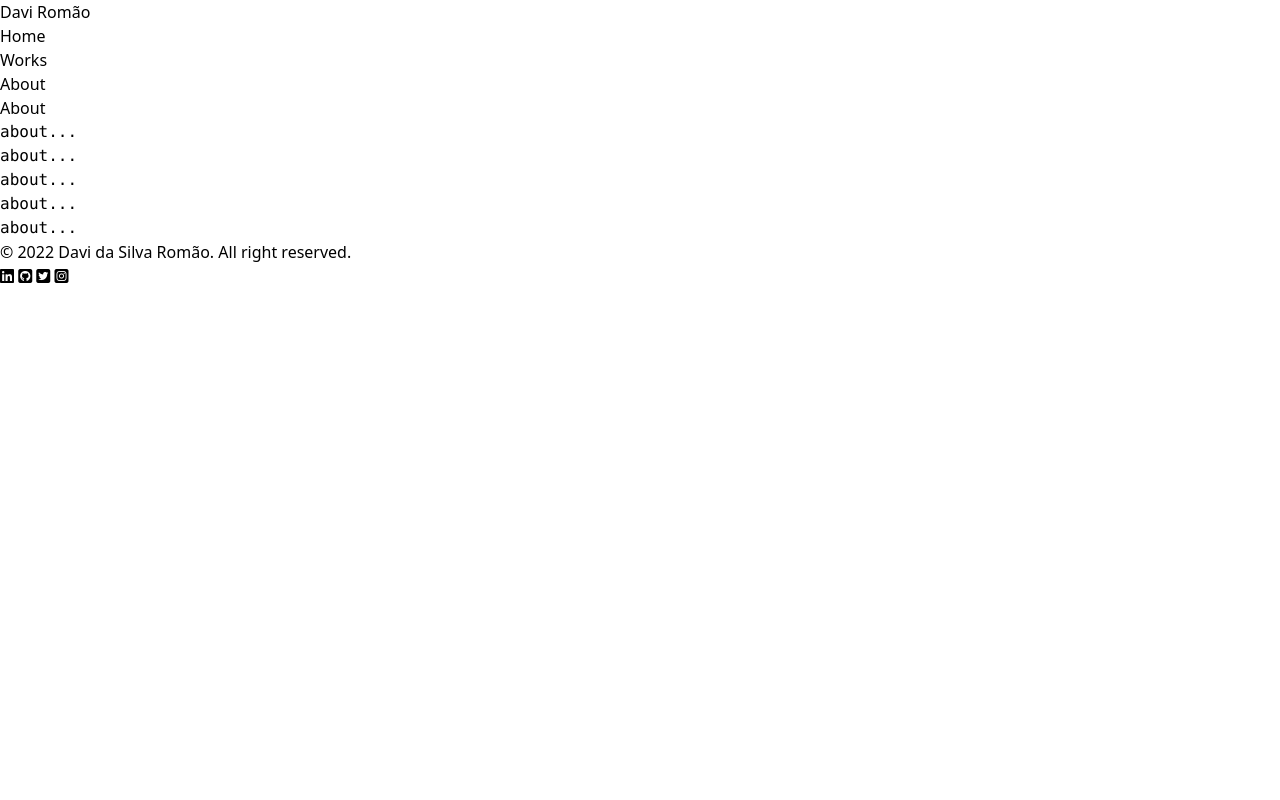
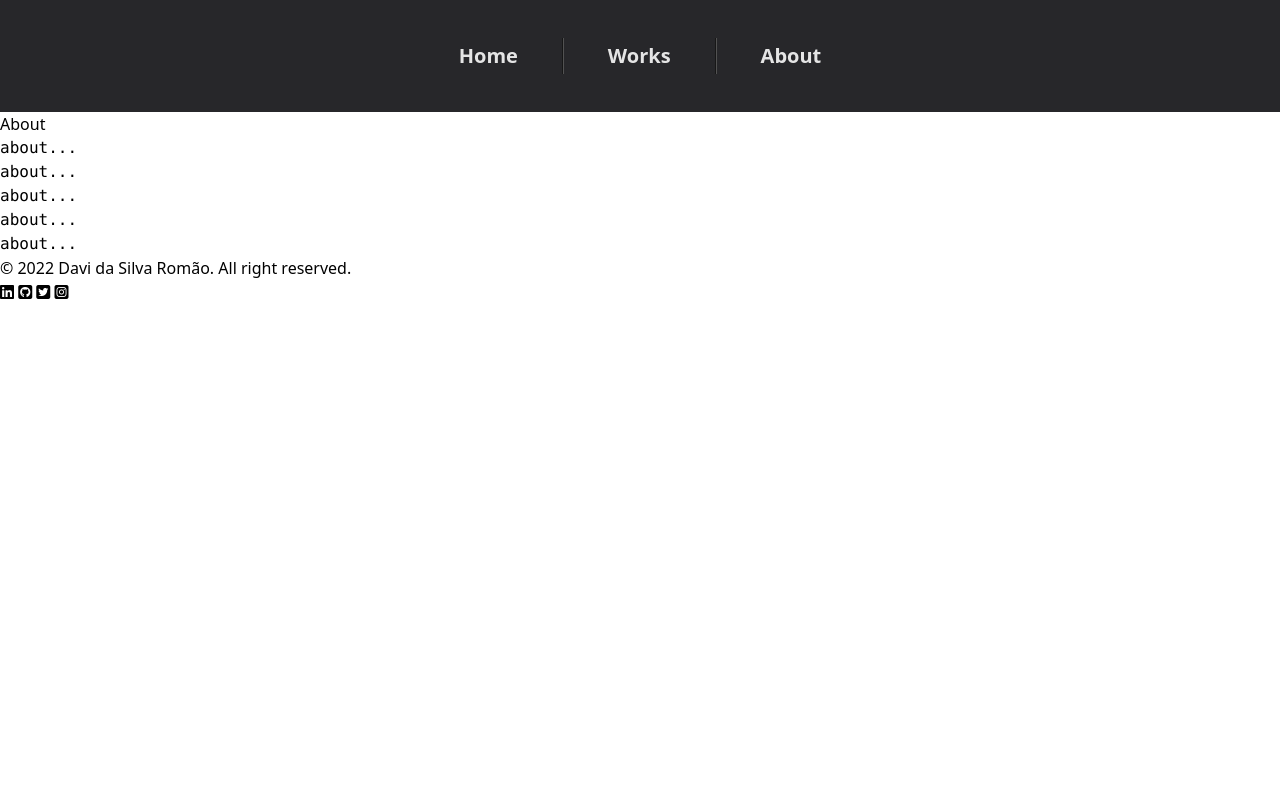
Before and after one commit to daviromao/myblog, a Django app: page /about/ in a window 1280 px wide. Run offline with Django 3.2, Linux system fonts and the light colour scheme; some libraries are stand-ins or nearby versions.

Commit message:
feat: add navbar

```diff
--- a/templates/base.html
+++ b/templates/base.html
@@ -8,21 +8,39 @@
     <meta name="viewport" content="width=device-width, initial-scale=1.0">
     <meta http-equiv="X-UA-Compatible" content="ie=edge">
 
+    <link rel="preconnect" href="https://fonts.googleapis.com">
+    <link rel="preconnect" href="https://fonts.gstatic.com" crossorigin>
+    <link href="https://fonts.googleapis.com/css2?family=Luckiest+Guy" rel="stylesheet">
+
     <script src="https://kit.fontawesome.com/4bed414b26.js" crossorigin="anonymous"></script>
 
     {% tailwind_css %}
 
-    <title>{% block title %}Davi Romão{% endblock title %}</title>
+    <title> Davi Romão | {% block title %}{% endblock title %}</title>
 </head>
 
-<body>
+<body class="h-screen">
 
-    <nav>
-        <a href="{% url 'blog:post_list' %}">Davi Romão</a>
-        <ul>
-            <li><a href="{% url 'blog:post_list' %}">Home</a></li>
-            <li><a href="{% url 'pages:works' %}">Works</a></li>
-            <li><a href="{% url 'pages:about' %}">About</a></li>
+    <nav class="h-1/6 max-h-28 w-full flex justify-center bg-zinc-800">
+        <ul class="flex flex-row justify-center items-center text-neutral-200 text-xl font-bold text-center font-sans ">
+            <li class="h-3/4 flex hover:bg-[#00000020] hover:text-white transition-all delay-100">
+                <a href="{% url 'blog:post_list' %}"
+                class="m-auto px-11 py-1 border-r border-r-neutral-900">
+                Home
+                </a>
+            </li>
+            <li class="h-3/4 flex hover:bg-[#00000020] hover:text-white transition-all delay-100">
+                <a href="{% url 'pages:works' %}"
+                class="m-auto px-11 py-1 border-r border-r-neutral-900 border-l border-l-neutral-600">
+                Works
+                </a>
+            </li>
+            <li class="h-3/4 flex hover:bg-[#00000020] hover:text-white transition-all delay-100">
+                <a href="{% url 'pages:about' %}"
+                class="m-auto px-11 py-1 border-l border-l-neutral-600">
+                About
+                </a>
+            </li>
         </ul>
     </nav>
 
```
